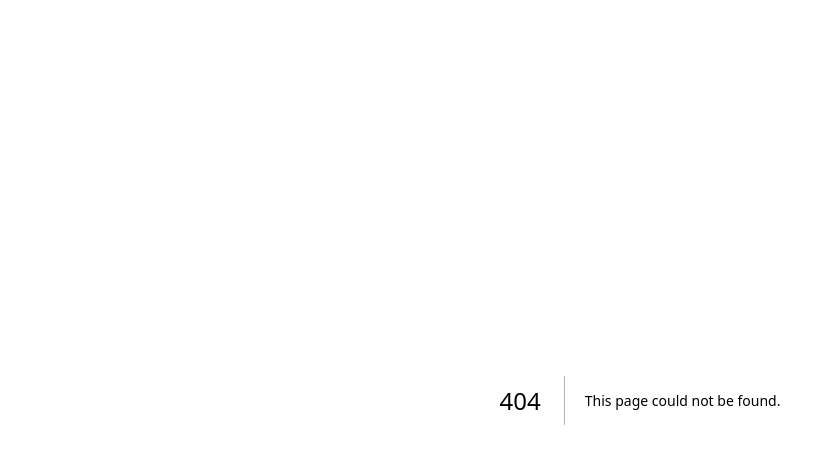
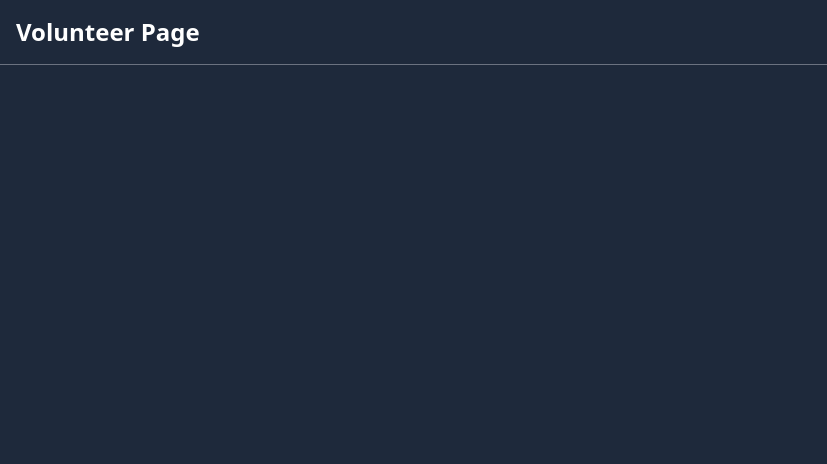
Before and after one commit to supercoffee792/sde37_volunteer_website, a Next.js app: page /adminpage in a window 1280 px wide. Before the commit this address had no page. Shown: the top 464 px of the page, without its empty margins (0-827 px from the left). Built offline with nearby package versions, Linux system fonts and the light colour scheme.

Commit message:
created admin page

```diff
--- /dev/null
+++ b/src/app/adminpage/page.tsx
@@ -0,0 +1,15 @@
+import Link from "next/link";
+import Usernavbar from "../components/Usernavbar";
+
+export default function Admin() {
+    return (
+        <div className="bg-slate-800 h-screen overflow-x-hidden">
+            <Usernavbar/>
+            <div className="flex h-full justify-center text-white">
+                <form className="">
+
+                </form>
+            </div>
+        </div>
+    );
+}
```
Also changed, not shown: src/app/userprofile/page.tsx (indentation only).
